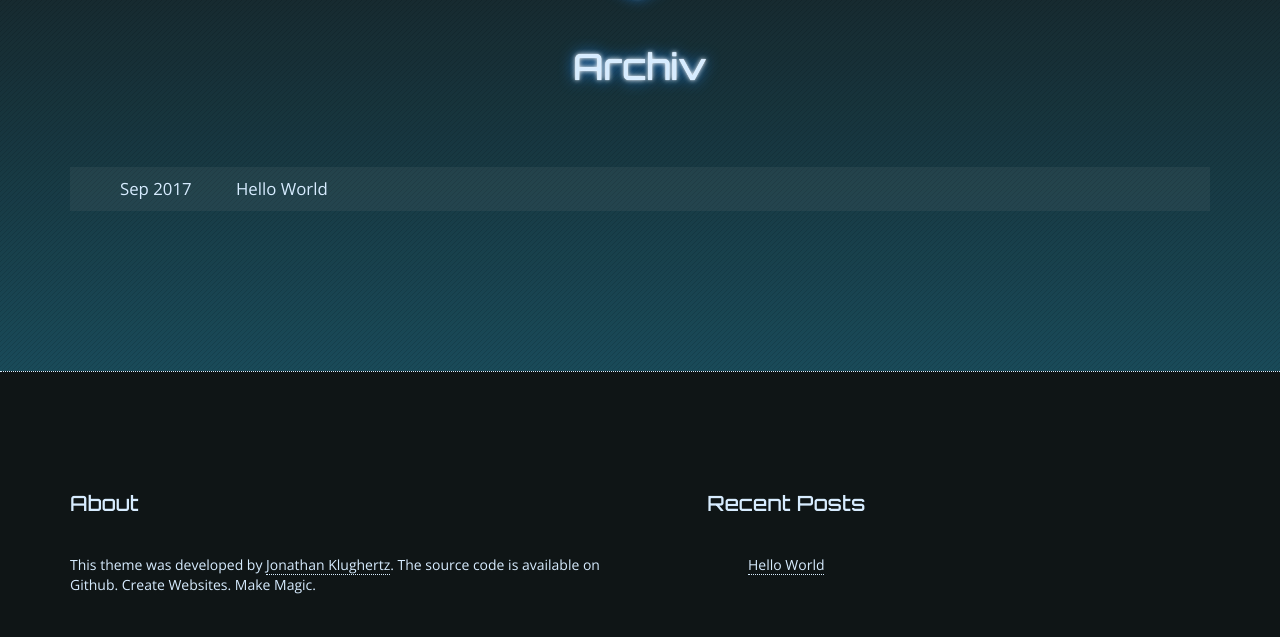
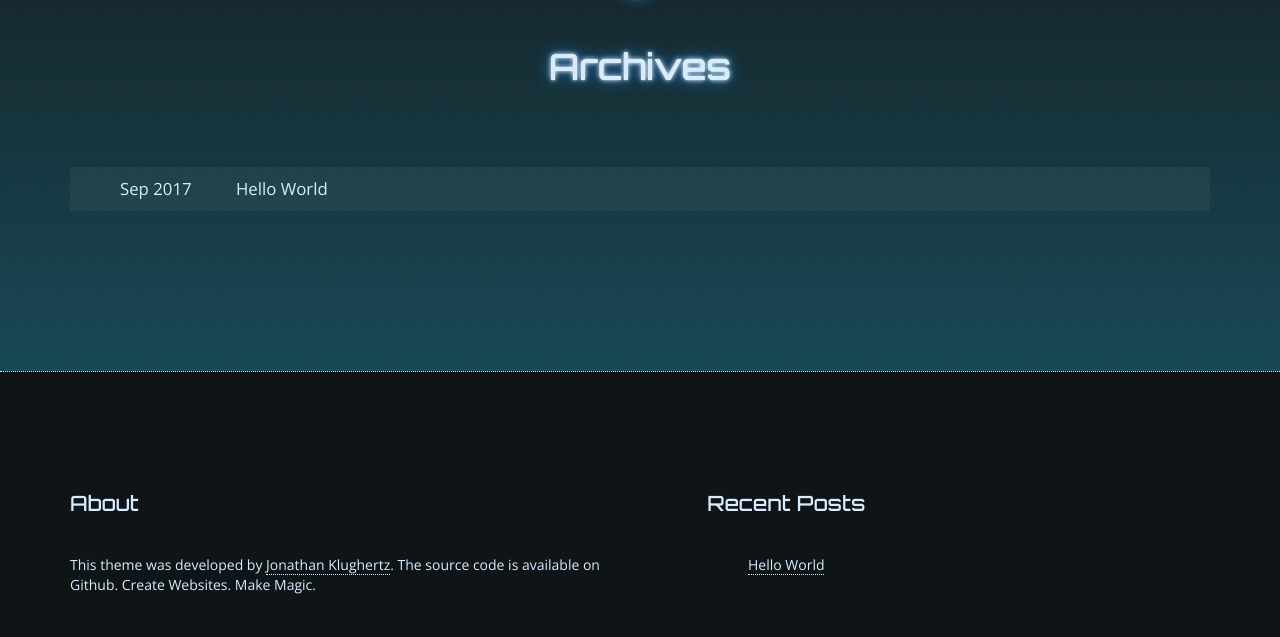
Before and after one commit to JuliusLeo/JuliusLeo.github.io, a plain HTML site: page archives/index.html in a window 1280 px wide. Shown: the part 163-800 px from the top of the page. Drawn offline with nearby package versions, Linux system fonts and the light colour scheme.

Commit message:
Site updated: 2017-09-27 18:21:50

```diff
--- a/archives/index.html
+++ b/archives/index.html
@@ -40,7 +40,7 @@
 
     <!-- Title -->
 
-    <title>Archiv - Julius Leo&#39;s Blog</title>
+    <title>Archives - Julius Leo&#39;s Blog</title>
 
     <!-- Bootstrap Core CSS -->
     <link rel="stylesheet" href="//maxcdn.bootstrapcdn.com/bootstrap/4.0.0-alpha.2/css/bootstrap.min.css" integrity="sha384-y3tfxAZXuh4HwSYylfB+J125MxIs6mR5FOHamPBG064zB+AFeWH94NdvaCBm8qnd" crossorigin="anonymous">
@@ -137,7 +137,7 @@
     <div class="logo">
         <a href="/"><i class="logo-icon fa fa-cube" aria-hidden="true"></i></a>
 
-            <h1 id="main-title" class="title">Archiv</h1>
+            <h1 id="main-title" class="title">Archives</h1>
 
     </div>
 </header>
```
Also changed, not shown: archives/2017/09/index.html (+1 -1 lines), archives/2017/index.html (+1 -1 lines).
